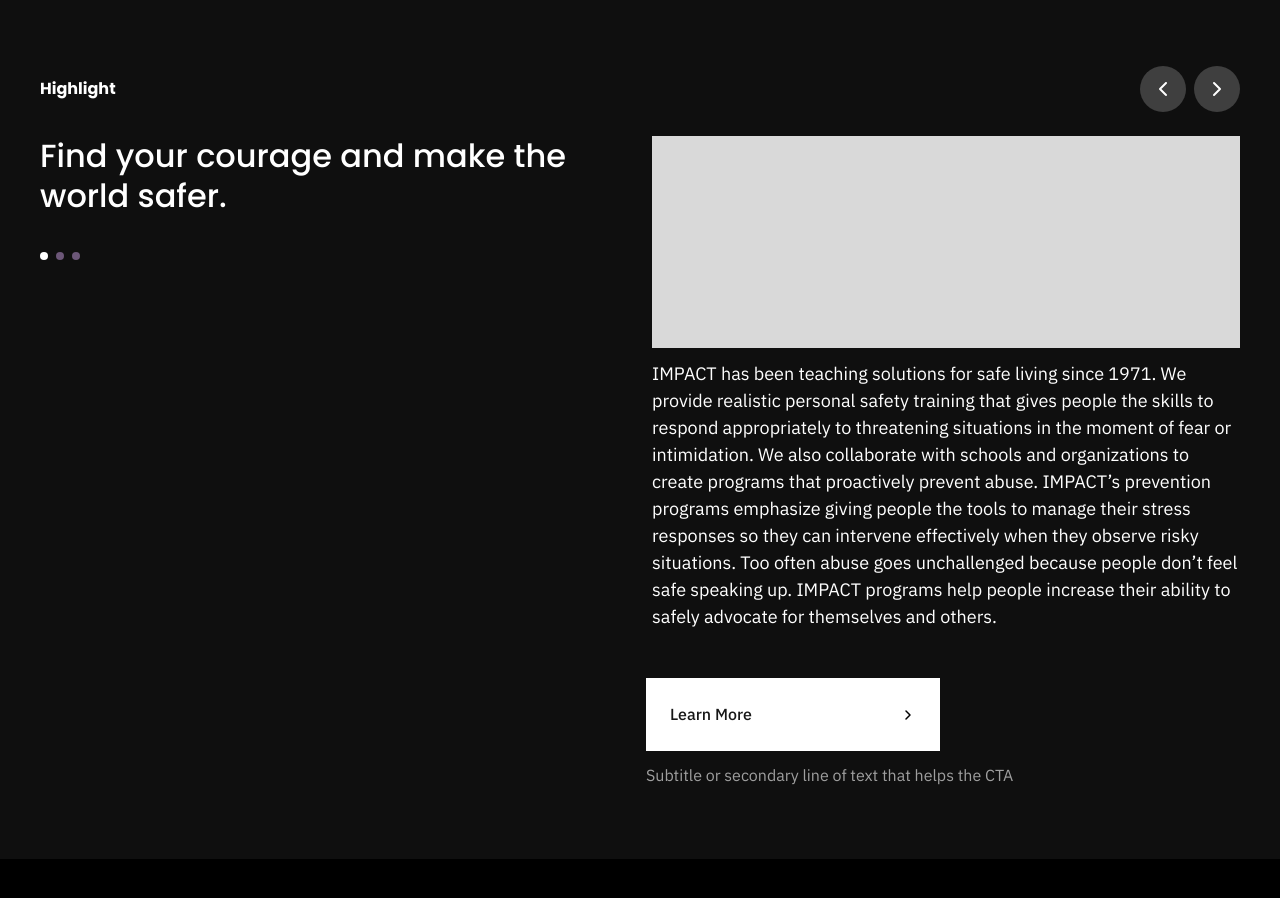
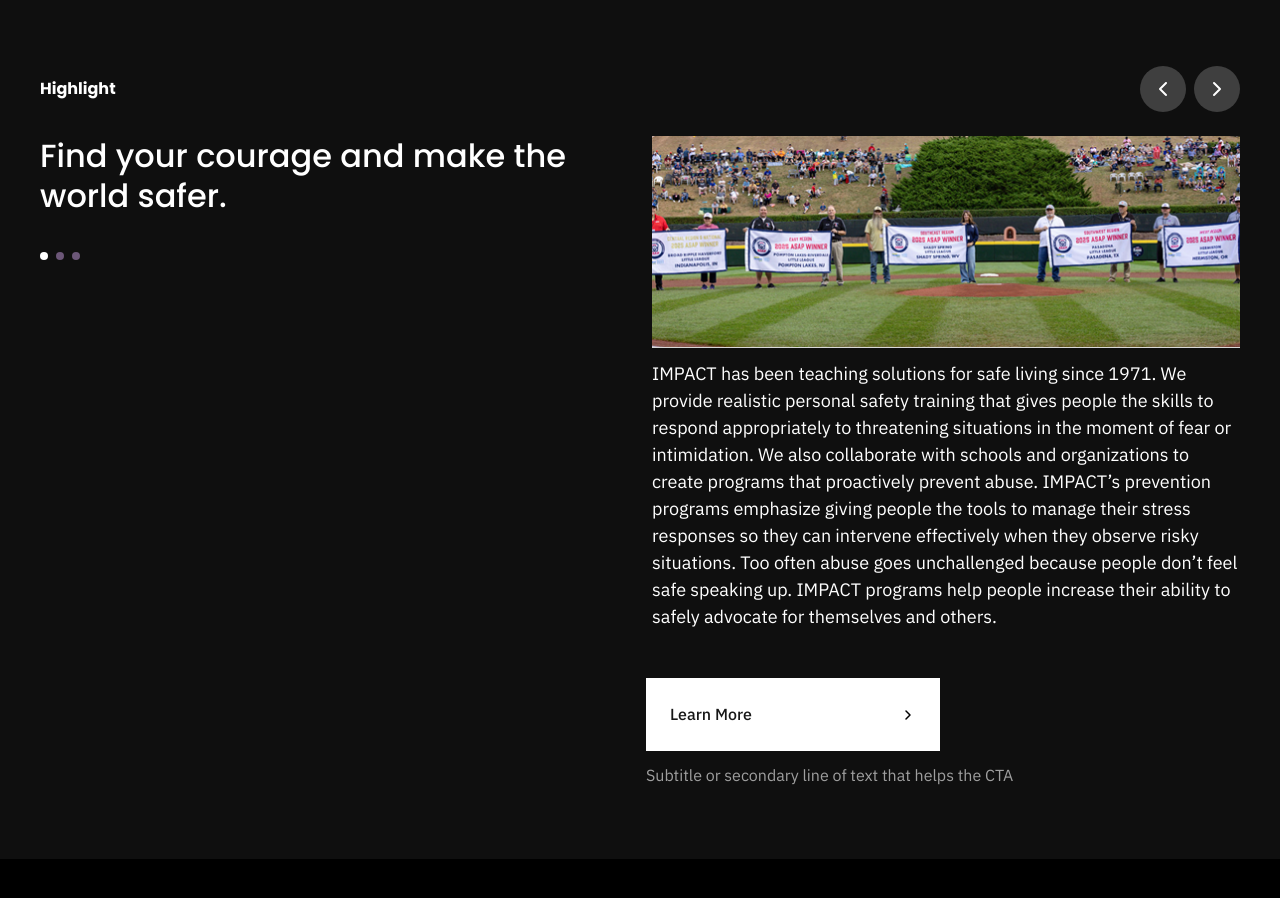
Before and after one commit to Artists-for-Humanity/IMPACT-Boston, a Next.js app in the folder impact-boston/: page / in a window 1280 px wide. Shown: the part 2280-3178 px from the top of the page. Built offline with nearby package versions, Linux system fonts and the light colour scheme.

Commit message:
update image

```diff
--- a/impact-boston/src/components/common/Highlight/highlight.tsx
+++ b/impact-boston/src/components/common/Highlight/highlight.tsx
@@ -4,6 +4,7 @@
 import Image from "next/image";
 import arrow from "../../../../public/images/HighlightArrow.svg";
 import LearnMore from "@/components/utility/LearnMore";
+import higlight1 from "../../../../public/images/highlights-1.png";
 import { useState } from "react";
 export default function Highlight() {
   const [page, setPage] = useState(0);
@@ -34,7 +35,9 @@
           </section>
           <section className="col-start-7 col-span-full pb-6">
             <div className="grid gap-3">
-              <div className="h-[212px] bg-[#D9D9D9]"></div>
+              <div className="h-[212px] bg-[#D9D9D9]">
+                <Image src={higlight1} alt="highlight1" />
+              </div>
               <p className="p1 text-white">
                 IMPACT has been teaching solutions for safe living since 1971.
                 We provide realistic personal safety training that gives people
```
